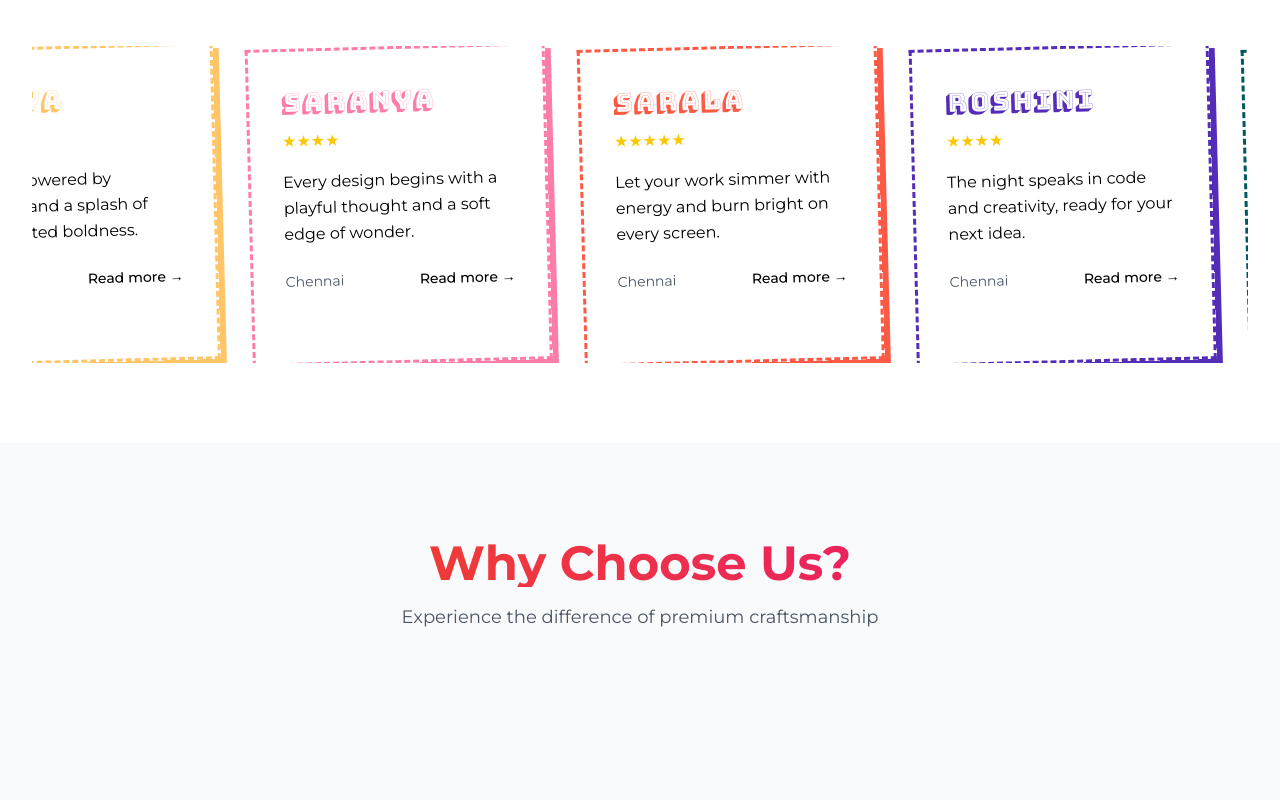
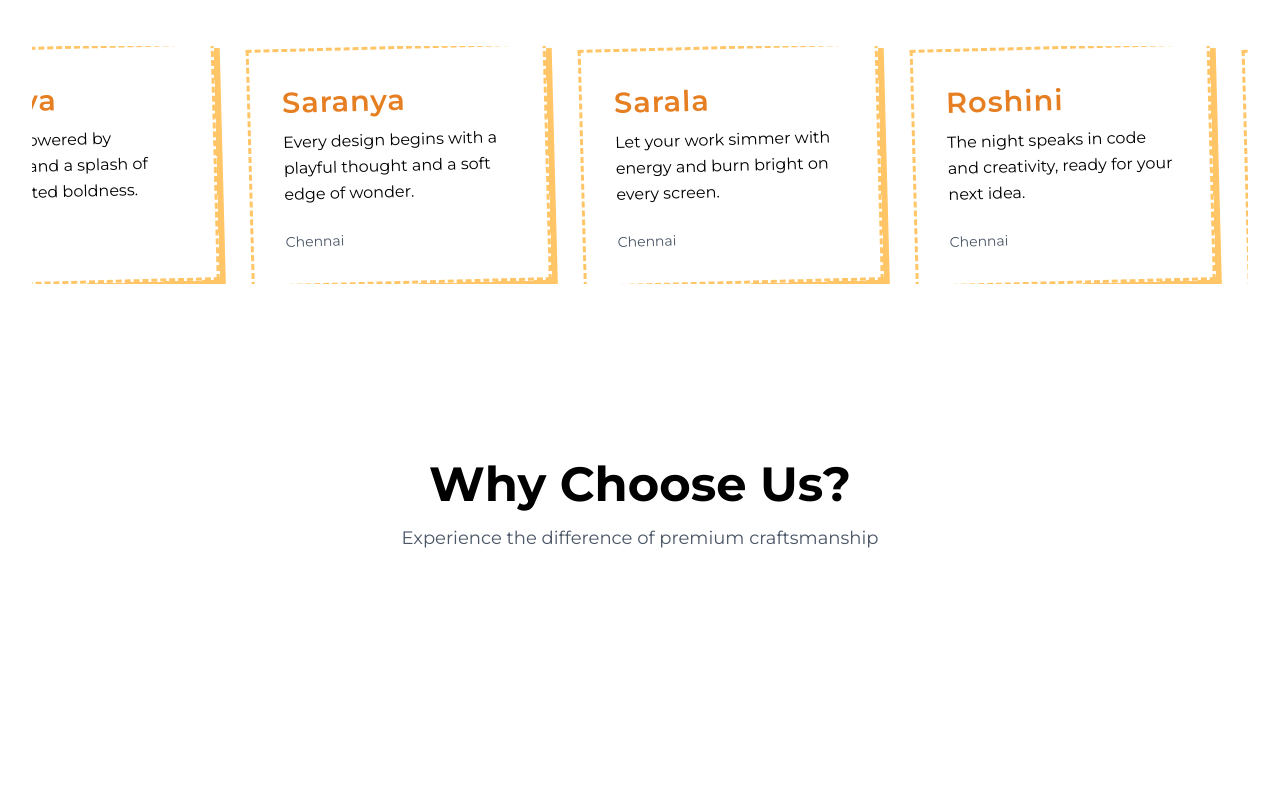
Before and after one commit to gaqlaxy/Nesavaruvi_Revamp, a React (Vite) app: page / in a window 1280 px wide. Shown: the part 4920-5720 px from the top of the page. Built offline with nearby package versions, Linux system fonts and the light colour scheme.

Commit message:
Tweaked Why Choose Us Section

```diff
--- a/src/components/Testimonials.jsx
+++ b/src/components/Testimonials.jsx
@@ -106,52 +106,52 @@ const Testimonials = () => {
       id: 1,
       color: "color1",
       title: "Ramya",
-      rating: 5,
+      // rating: 5,
       description:
         "A vision powered by creativity and a splash of light-hearted boldness.",
       location: "Chennai",
     },
     {
       id: 2,
-      color: "color2",
+      color: "color1",
       title: "Saranya",
-      rating: 4,
+      // rating: 4,
       description:
         "Every design begins with a playful thought and a soft edge of wonder.",
       location: "Chennai",
     },
     {
       id: 3,
-      color: "color3",
+      color: "color1",
       title: "Sarala",
-      rating: 5,
+      // rating: 5,
       description:
         "Let your work simmer with energy and burn bright on every screen.",
       location: "Chennai",
     },
     {
       id: 4,
-      color: "color4",
+      color: "color1",
       title: "Roshini",
-      rating: 4,
+      // rating: 4,
       description:
         "The night speaks in code and creativity, ready for your next idea.",
       location: "Chennai",
     },
     {
       id: 5,
-      color: "color5",
+      color: "color1",
       title: "Ocean Depths",
-      rating: 5,
+      // rating: 5,
       description:
         "Where calm logic meets complex flows beneath the surface of design.",
       location: "Chennai",
     },
     {
       id: 6,
-      color: "color6",
+      color: "color1",
       title: "Skyline Pulse",
-      rating: 4,
+      // rating: 4,
       description:
         "Move with clarity, build with momentum. You're ready for the climb.",
       location: "Chennai",
@@ -201,13 +201,13 @@ const Testimonials = () => {
     };
   }, [isMobile]);
 
-  const renderStars = (rating) => {
-    return [...Array(rating)].map((_, i) => (
-      <span key={i} className="text-yellow-400">
-        ★
-      </span>
-    ));
-  };
+  // const renderStars = (rating) => {
+  //   return [...Array(rating)].map((_, i) => (
+  //     <span key={i} className="text-yellow-400">
+  //       ★
+  //     </span>
+  //   ));
+  // };
 
   return (
     <section className="py-12 sm:py-20 overflow-hidden ">
@@ -229,23 +229,23 @@ const Testimonials = () => {
                   hover:rotate-0 hover:scale-105 group`}
               >
                 <h3
-                  className={`${styles.cardHeading} ${
-                    styles[card.color + "Heading"]
-                  }`}
+                  className={`text-xl sm:text-2xl font-bold mb-2 ${
+                    styles.cardHeading
+                  } ${styles[card.color + "Heading"]}`}
                 >
                   {card.title}
                 </h3>
-                <div className="flex items-center mb-4">
+                {/* <div className="flex items-center mb-4">
                   {renderStars(card.rating)}
-                </div>
+                </div> */}
                 <p className="text-sm sm:text-base mb-4 leading-relaxed">
                   {card.description}
                 </p>
                 <div className="flex items-center justify-between mt-6">
                   <span className="text-sm text-gray-600">{card.location}</span>
-                  <button className="text-sm font-medium group-hover:underline">
+                  {/* <button className="text-sm font-medium group-hover:underline">
                     Read more →
-                  </button>
+                  </button> */}
                 </div>
               </div>
             ))}
--- a/src/components/ThemeCarousel.module.css
+++ b/src/components/ThemeCarousel.module.css
@@ -29,8 +29,11 @@
 }
 
 .cardHeading {
-  font-family: "Bungee Shade", cursive;
-  font-size: 1.6rem;
+  /* font-family: "Bungee Shade", cursive; */
+  font-family: "Montserrat", sans-serif;
+  font-weight: 600;
+  /* font-style: bold; */
+  font-size: 1.8rem;
   margin-bottom: 0.5rem;
   letter-spacing: 1px;
 }
@@ -62,7 +65,7 @@
 }
 
 .color1Heading {
-  color: #ffc567;
+  color: #e67e22;
 }
 .color2Heading {
   color: #fd7da8;
--- a/src/components/WhyChooseUs.jsx
+++ b/src/components/WhyChooseUs.jsx
@@ -224,13 +224,15 @@ export default function WhyChooseUs() {
       title: "Artisan Excellence",
       description: "Hand-crafted with precision and care by skilled artisans",
       icon: "👑",
-      color: "bg-gradient-to-br from-purple-500 to-indigo-600",
+      // color: "bg-gradient-to-br from-purple-500 to-indigo-600",
+      color: "bg-gradient-to-br from-amber-500 to-orange-600",
     },
     {
       title: "Sustainable Fashion",
       description: "Eco-friendly materials and ethical production practices",
       icon: "🌱",
-      color: "bg-gradient-to-br from-emerald-500 to-teal-600",
+      // color: "bg-gradient-to-br from-emerald-500 to-teal-600",
+      color: "bg-gradient-to-br from-amber-500 to-orange-600",
     },
     {
       title: "Custom Fits",
@@ -242,15 +244,17 @@ export default function WhyChooseUs() {
       title: "24/7 Support",
       description: "Always here to help with your fashion needs",
       icon: "💫",
-      color: "bg-gradient-to-br from-pink-500 to-rose-600",
+      // color: "bg-gradient-to-br from-pink-500 to-rose-600",
+      color: "bg-gradient-to-br from-[#e67e22] to-[#d35400]",
     },
   ];
 
   return (
-    <section ref={sectionRef} className="py-24 bg-gray-50">
+    <section ref={sectionRef} className="py-24">
       <div className="max-w-7xl mx-auto px-4 sm:px-6 lg:px-8">
         <div className="text-center mb-20">
-          <h2 className="text-5xl font-bold bg-clip-text text-transparent bg-gradient-to-r from-orange-600 to-pink-600">
+          <h2 className="text-5xl font-bold ">
+            {/* <h2 className="text-5xl font-bold bg-clip-text text-transparent bg-gradient-to-r from-orange-600 to-pink-600"> */}
             Why Choose Us?
           </h2>
           <p className="mt-4 text-lg text-gray-600">
@@ -312,7 +316,8 @@ export default function WhyChooseUs() {
         <div className="mt-16 text-center">
           <button
             ref={buttonRef}
-            className="relative px-8 py-4 bg-gradient-to-r from-orange-500 to-pink-500
+            className="relative px-8 py-4 bg-[#e67e22] hover:bg-[#d35400]
+                       text-lg  tracking-wide  uppercase
                        text-white rounded-full font-bold shadow-lg
                        hover:shadow-orange-500/25 transition-shadow duration-300"
           >
```
